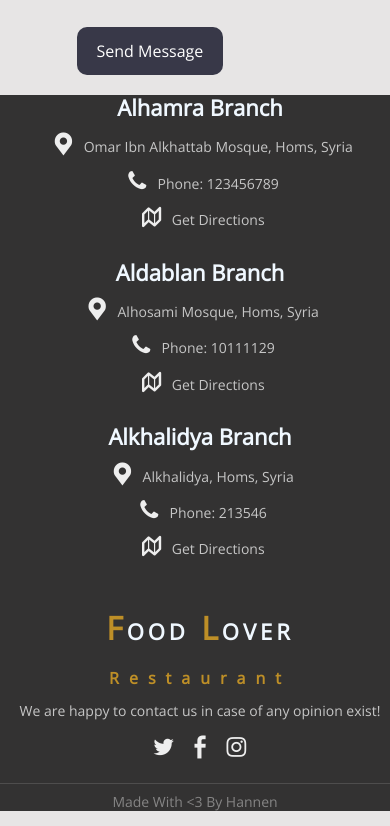
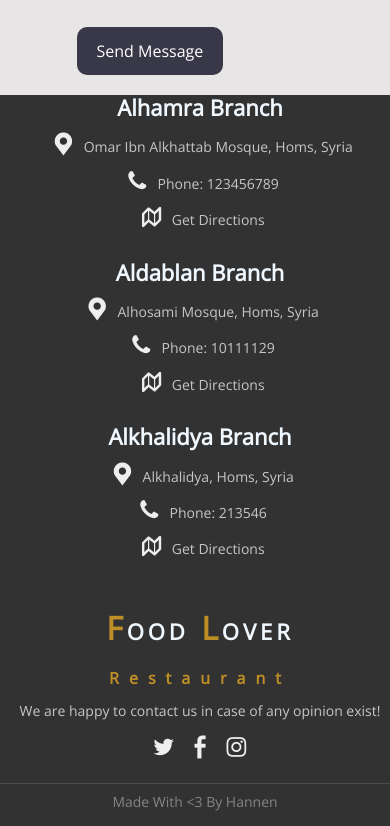
Before and after one commit to hannenazzoz/Food-Lover-Restaurant-, a plain HTML site: page index.html in a window 390 px wide. Shown: the part 7442-8268 px from the top of the page. Drawn offline with nearby package versions, Linux system fonts and the light colour scheme.

Commit message:
modify css file

```diff
--- a/css/master.css
+++ b/css/master.css
@@ -191,12 +191,10 @@ header li:hover::after {
 #about img{
 display: none;
 }
-/* #about .container{
-    max-width:376px;
-} */
+
 
 #about{
-    /* max-height: 75vh; */
+
      padding-bottom: 16px;
  }
 
@@ -234,9 +232,7 @@ display: none;
 /* End About */
 /* Start OFFERS*/
 @media(max-width:767px){
-    /* #off .container{
-        max-width: 379px;
-    } */
+
     #off .content{
 flex-direction: column;
     }
@@ -282,9 +278,6 @@ to{
 }
 /* Start Menu */
 @media(max-width:767px){
-    /* #menu .container{
-        max-width: 369px;
-    } */
     #menu .content{
         grid-template-columns: minmax(367px, 1fr)!important;
 
@@ -540,6 +533,7 @@ font-size: 14px;}
 @media(max-width:767px){
     footer{
        height: fit-content;
+       padding-bottom: 1px;
     }
     footer .items  {
         flex-direction: column;
```
Also changed, not shown: index.html (+1 -1 lines).
